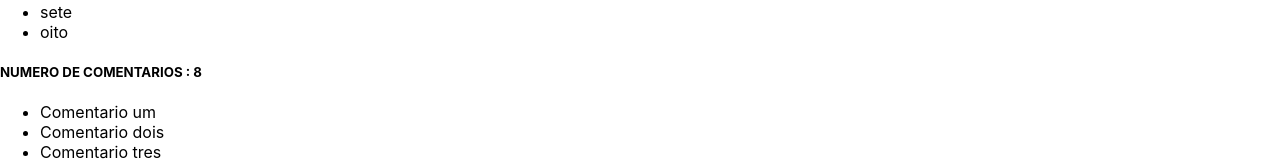
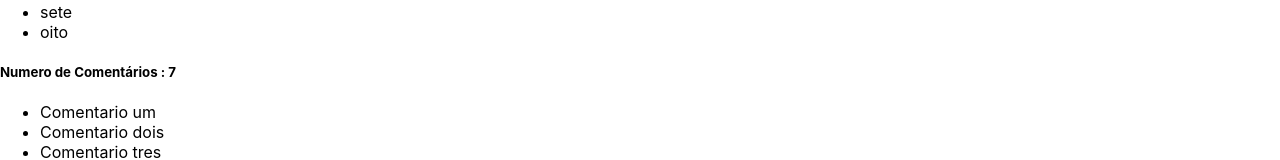
Before and after one commit to FabioJFR/formacao_UFCD10790, a React (Create React App) app in the folder myReactApp/: page / in a window 1280 px wide. Shown: the part 364-524 px from the top of the page. Built offline with nearby package versions, Linux system fonts and the light colour scheme.

Commit message:
tarefa adicionar comentario

```diff
--- a/myReactApp/src/App.js
+++ b/myReactApp/src/App.js
@@ -1,6 +1,7 @@
 import logo from './logo.svg';
 import './App.css';
 import Media from './componetes/Media';
+import Comentario from './componetes/Comentario';
 
 function App() {
 
@@ -15,6 +16,7 @@ function App() {
     "1","2","3","4","Cinco","seis","sete","oito"
   ];
 
+  /**
   const comentarios2 = [
     {id: 1, texto: "Comentario um"},
     {id: 2, texto: "Comentario dois"},
@@ -24,7 +26,7 @@ function App() {
     {id: 6, texto: "Comentario seis"},
     {id: 7, texto: "Comentario sete"}
   ];
-
+  */
   const show = true;
 
 /**
@@ -56,12 +58,14 @@ function App() {
       ))}
     </ul>
 
-    <h5>{atencao.toUpperCase()} : {comentarios.length}</h5>
+      <Comentario />
+
+     {/**<h5>{""} {atencao.toUpperCase()} : {comentarios2.length} {""}</h5>
     <ul>
       {comentarios2.map((comentario) => (
         <li key = {comentario.id}>{comentario.texto}</li>
       ))}
-    </ul>
+      </ul>*/}
 
     </>
   );
--- /dev/null
+++ b/myReactApp/src/componetes/Comentario.js
@@ -0,0 +1,29 @@
+import React from 'react'
+
+function Comentario() {
+
+    const comentarios2 = [
+        {id: 1, texto: "Comentario um"},
+        {id: 2, texto: "Comentario dois"},
+        {id: 3, texto: "Comentario tres"},
+        {id: 4, texto: "Comentario quatro"},
+        {id: 5, texto: "Comentario cinco"},
+        {id: 6, texto: "Comentario seis"},
+        {id: 7, texto: "Comentario sete"}
+      ];
+
+  return (
+    <>
+
+        <h5>{""} Numero de Comentários : {comentarios2.length} {""}</h5>
+        <ul>
+        {comentarios2.map((comentario) => (
+            <li key = {comentario.id}>{comentario.texto}</li>
+        ))}
+        </ul>
+
+    </>
+  )
+}
+
+export default Comentario
--- a/myReactApp/src/componetes/Media.js
+++ b/myReactApp/src/componetes/Media.js
@@ -16,3 +16,6 @@ function Media() {
 export default Media
 
 //comando para gerar componente React : rfce
+// comando para refrescar as branches : git fecth
+//comando para ir buscar alterações : git pull
+//comando para visualizr a branch : git branch
```
